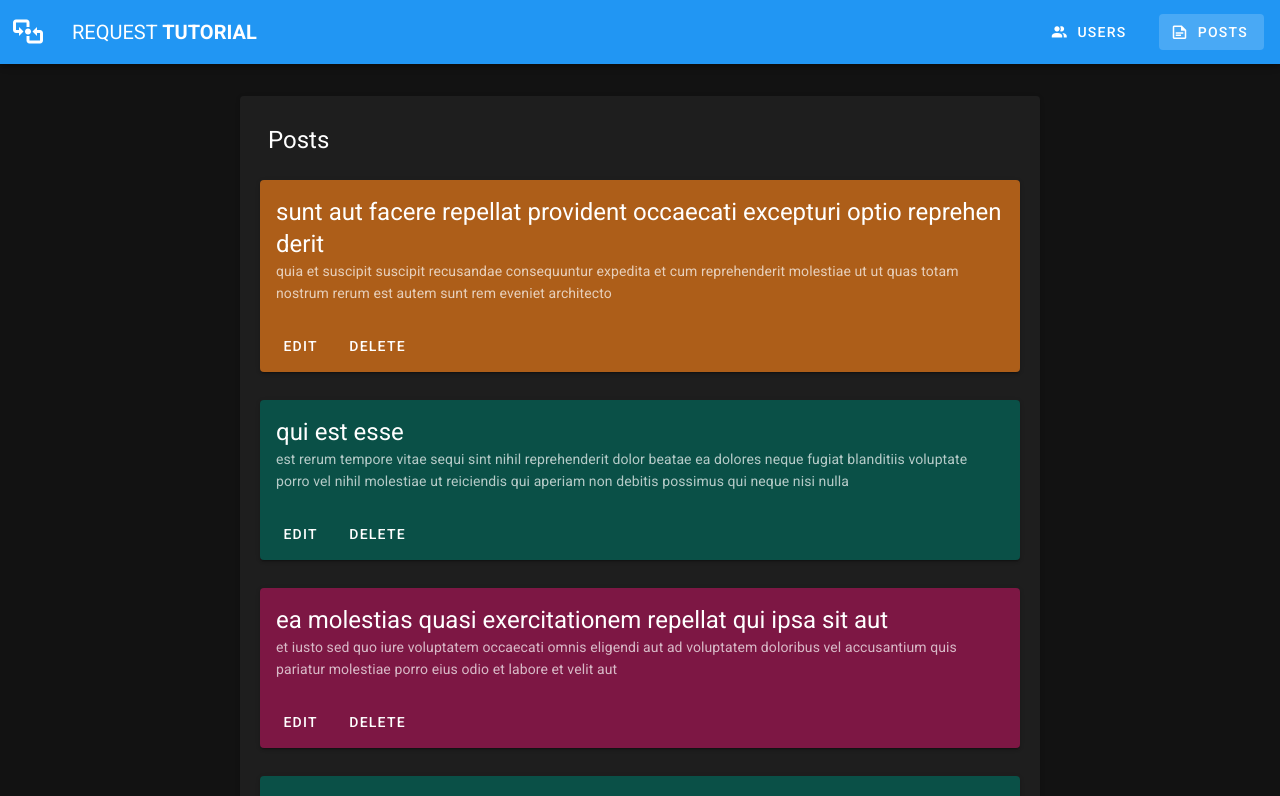
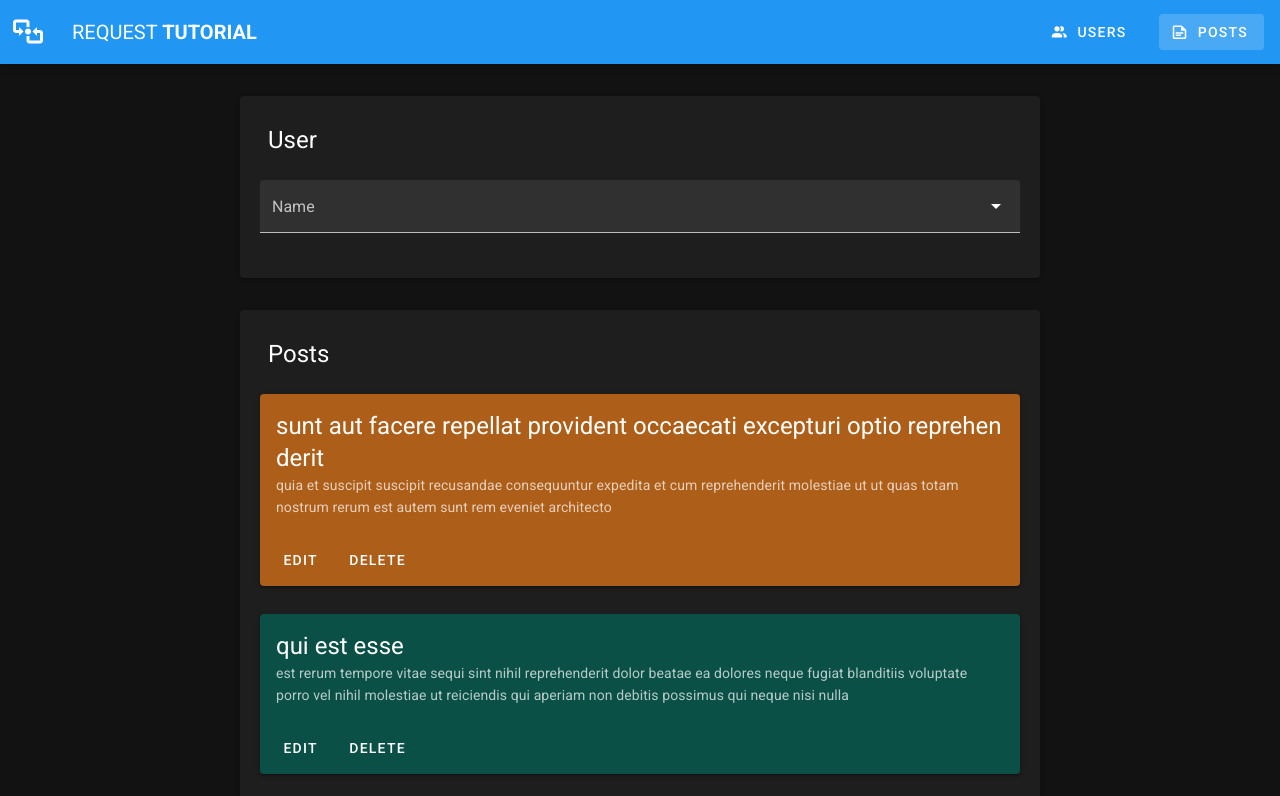
Before and after one commit to carloswimmer/request-tutorial, a Vue app: page /posts in a window 1280 px wide. Shown: the top 796 px of the page. Built offline with nearby package versions, Linux system fonts and the light colour scheme.

Commit message:
Create autocomplete of user in posts

```diff
--- a/src/views/Posts.vue
+++ b/src/views/Posts.vue
@@ -1,4 +1,23 @@
 <template>
+  <div>
+    <v-card class="mx-auto my-8" max-width="800">
+      <v-container>
+        <v-card-title class="text-h5">User</v-card-title>
+        <v-row class="pa-2" justify="center" align="center">
+          <v-col cols="12">
+            <v-autocomplete
+              v-model="userId"
+              :items="users"
+              dense
+              filled
+              label="Name"
+              item-text="name"
+              item-value="id"
+            ></v-autocomplete>
+          </v-col>
+        </v-row>
+      </v-container>
+    </v-card>
     <v-card class="mx-auto mt-8" max-width="800">
       <v-container>
         <v-card-title class="text-h5">Posts</v-card-title>
@@ -78,7 +97,9 @@
           >
           <v-card-actions>
             <v-spacer></v-spacer>
-          <v-btn color="blue darken-1" text @click="closeDelete">Cancel</v-btn>
+            <v-btn color="blue darken-1" text @click="closeDelete"
+              >Cancel</v-btn
+            >
             <v-btn color="blue darken-1" text @click="deleteItemConfirm"
               >OK</v-btn
             >
@@ -87,6 +108,7 @@
         </v-card>
       </v-dialog>
     </v-card>
+  </div>
 </template>
 
 <script>
@@ -107,6 +129,8 @@ export default {
       { text: 'email', value: 'email' },
       { text: 'Actions', align: 'end', value: 'actions', sortable: false },
     ],
+    users: [],
+    userId: null,
     posts: [],
     editedIndex: -1,
     editedItem: {
@@ -129,6 +153,9 @@ export default {
     formTitle() {
       return this.editedIndex === -1 ? 'New Item' : 'Edit Item';
     },
+    userIdValue() {
+      return this.userId;
+    },
   },
 
   watch: {
@@ -137,6 +164,9 @@ export default {
     },
     dialogDelete(val) {
       return val || this.closeDelete();
+    },
+    userIdValue(changed) {
+      console.log('user id', changed);
     },
   },
 
@@ -175,6 +205,123 @@ export default {
           title: 'eum et est occaecati',
           body:
             'ullam et saepe reiciendis voluptatem adipisci\nsit amet autem assumenda provident rerum culpa\nquis hic commodi nesciunt rem tenetur doloremque ipsam iure\nquis sunt voluptatem rerum illo velit',
+        },
+      ];
+      this.users = [
+        {
+          id: 1,
+          name: 'Leanne Graham',
+          username: 'Bret',
+          email: 'Sincere@april.biz',
+          address: {
+            street: 'Kulas Light',
+            suite: 'Apt. 556',
+            city: 'Gwenborough',
+            zipcode: '92998-3874',
+            geo: {
+              lat: '-37.3159',
+              lng: '81.1496',
+            },
+          },
+          phone: '1-770-736-8031 x56442',
+          website: 'hildegard.org',
+          company: {
+            name: 'Romaguera-Crona',
+            catchPhrase: 'Multi-layered client-server neural-net',
+            bs: 'harness real-time e-markets',
+          },
+        },
+        {
+          id: 2,
+          name: 'Ervin Howell',
+          username: 'Antonette',
+          email: 'Shanna@melissa.tv',
+          address: {
+            street: 'Victor Plains',
+            suite: 'Suite 879',
+            city: 'Wisokyburgh',
+            zipcode: '90566-7771',
+            geo: {
+              lat: '-43.9509',
+              lng: '-34.4618',
+            },
+          },
+          phone: '010-692-6593 x09125',
+          website: 'anastasia.net',
+          company: {
+            name: 'Deckow-Crist',
+            catchPhrase: 'Proactive didactic contingency',
+            bs: 'synergize scalable supply-chains',
+          },
+        },
+        {
+          id: 3,
+          name: 'Clementine Bauch',
+          username: 'Samantha',
+          email: 'Nathan@yesenia.net',
+          address: {
+            street: 'Douglas Extension',
+            suite: 'Suite 847',
+            city: 'McKenziehaven',
+            zipcode: '59590-4157',
+            geo: {
+              lat: '-68.6102',
+              lng: '-47.0653',
+            },
+          },
+          phone: '1-463-123-4447',
+          website: 'ramiro.info',
+          company: {
+            name: 'Romaguera-Jacobson',
+            catchPhrase: 'Face to face bifurcated interface',
+            bs: 'e-enable strategic applications',
+          },
+        },
+        {
+          id: 4,
+          name: 'Patricia Lebsack',
+          username: 'Karianne',
+          email: 'Julianne.OConner@kory.org',
+          address: {
+            street: 'Hoeger Mall',
+            suite: 'Apt. 692',
+            city: 'South Elvis',
+            zipcode: '53919-4257',
+            geo: {
+              lat: '29.4572',
+              lng: '-164.2990',
+            },
+          },
+          phone: '493-170-9623 x156',
+          website: 'kale.biz',
+          company: {
+            name: 'Robel-Corkery',
+            catchPhrase: 'Multi-tiered zero tolerance productivity',
+            bs: 'transition cutting-edge web services',
+          },
+        },
+        {
+          id: 5,
+          name: 'Chelsey Dietrich',
+          username: 'Kamren',
+          email: 'Lucio_Hettinger@annie.ca',
+          address: {
+            street: 'Skiles Walks',
+            suite: 'Suite 351',
+            city: 'Roscoeview',
+            zipcode: '33263',
+            geo: {
+              lat: '-31.8129',
+              lng: '62.5342',
+            },
+          },
+          phone: '(254)954-1289',
+          website: 'demarco.info',
+          company: {
+            name: 'Keebler LLC',
+            catchPhrase: 'User-centric fault-tolerant solution',
+            bs: 'revolutionize end-to-end systems',
+          },
         },
       ];
     },
```
Lines whose indentation alone changed are shown as unchanged.
